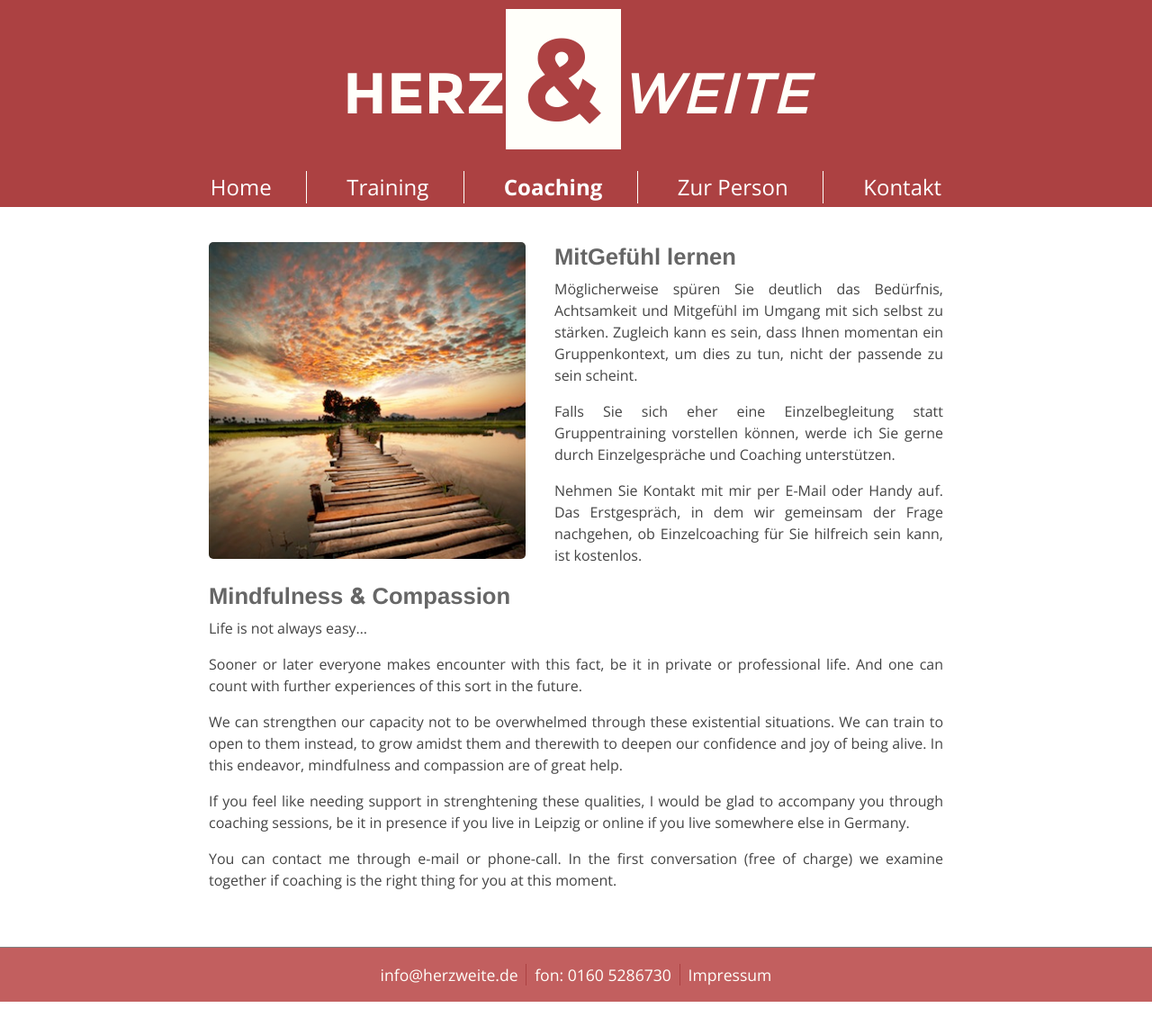
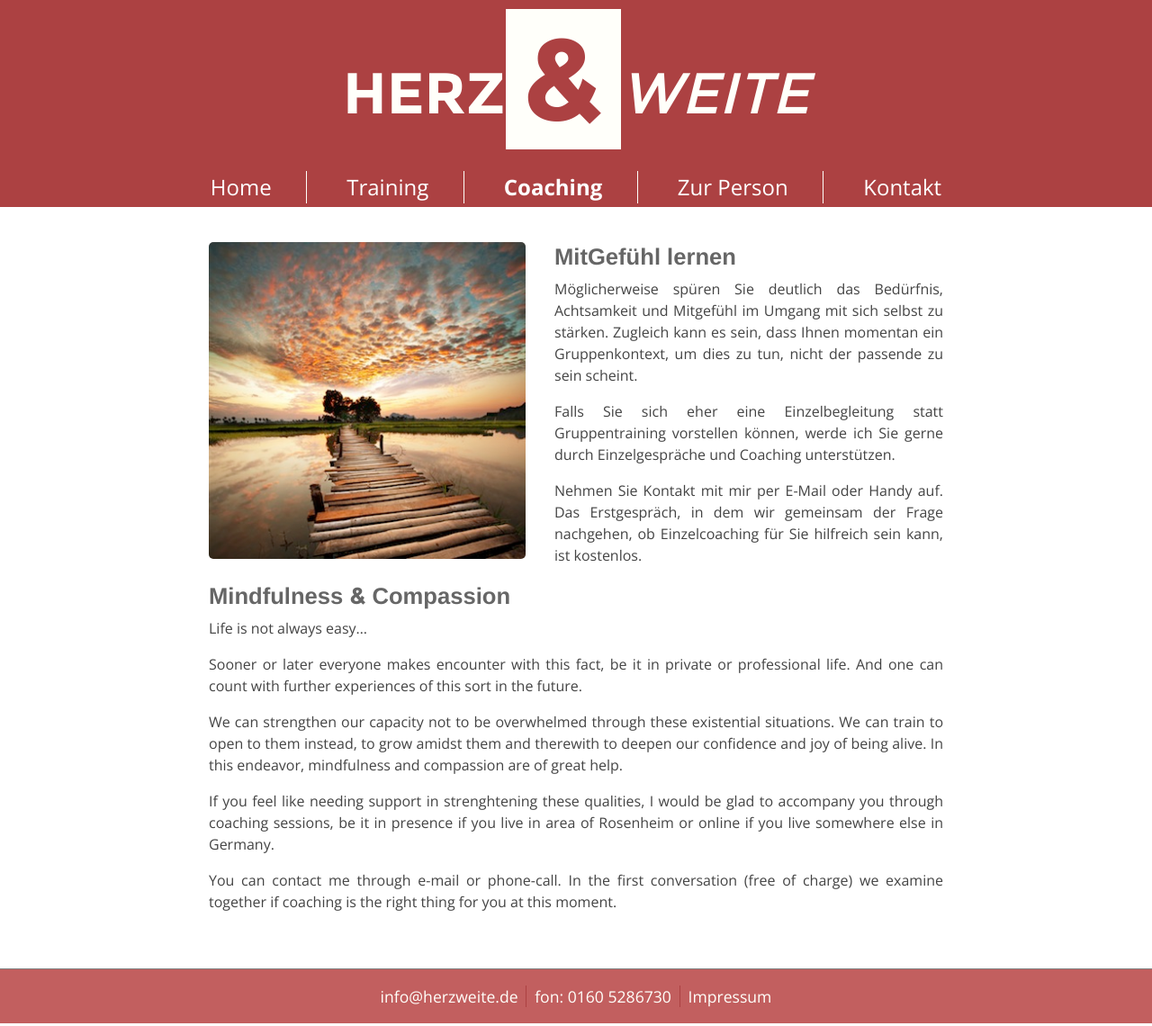
Before and after one commit to herzweite/herzweite.github.io, a Jekyll site: the page built from coaching.md, in a window 1280 px wide. Shown: the whole page at 90% size. Built offline with Jekyll 4.4.1, drawn with Linux system fonts in a browser that asks for light colours; before the commit the page ends 1116 px from its top, so only the background shows below that.

Commit message:
Update coaching.md
.

```diff
--- a/coaching.md
+++ b/coaching.md
@@ -21,6 +21,6 @@ Sooner or later everyone makes encounter with this fact, be it in private or pro
 
 We can strengthen our capacity not to be overwhelmed through these existential situations. We can train to open to them instead, to grow amidst them and therewith to deepen our confidence and joy of being alive. In this endeavor, mindfulness and compassion are of great help.
 
-If you feel like needing support in strenghtening these qualities, I would be glad to accompany you through coaching sessions, be it in presence if you live in Leipzig or online if you live somewhere else in Germany.
+If you feel like needing support in strenghtening these qualities, I would be glad to accompany you through coaching sessions, be it in presence if you live in area of Rosenheim or online if you live somewhere else in Germany.
 
 You can contact me through e-mail or phone-call. In the first conversation (free of charge) we examine together if coaching is the right thing for you at this moment.
```
